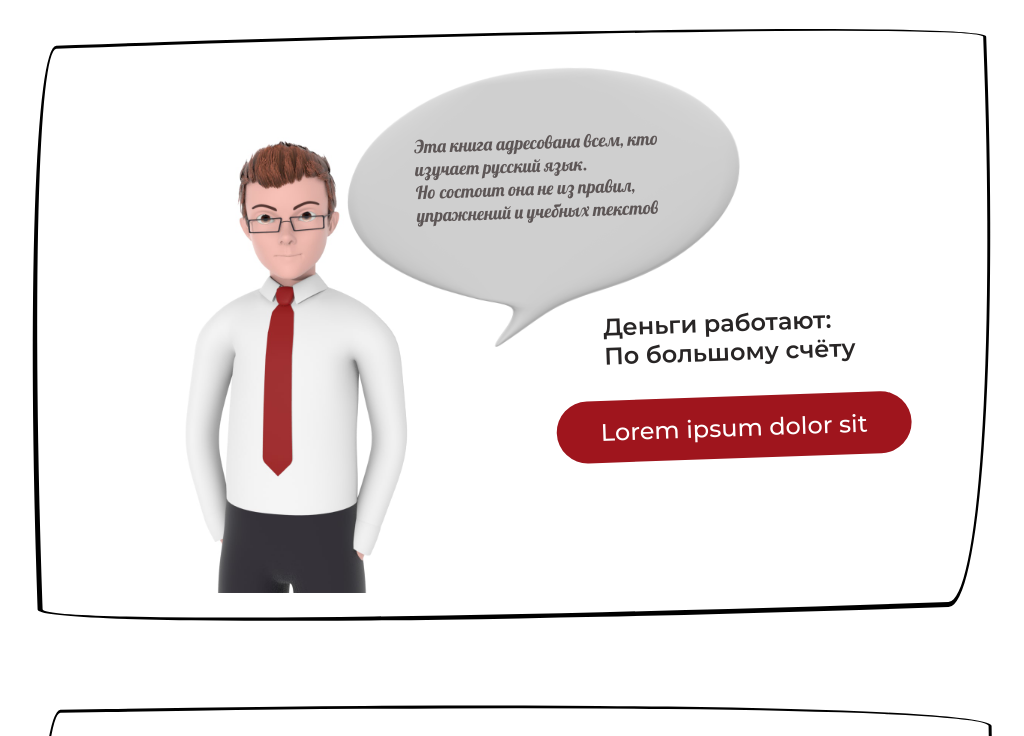
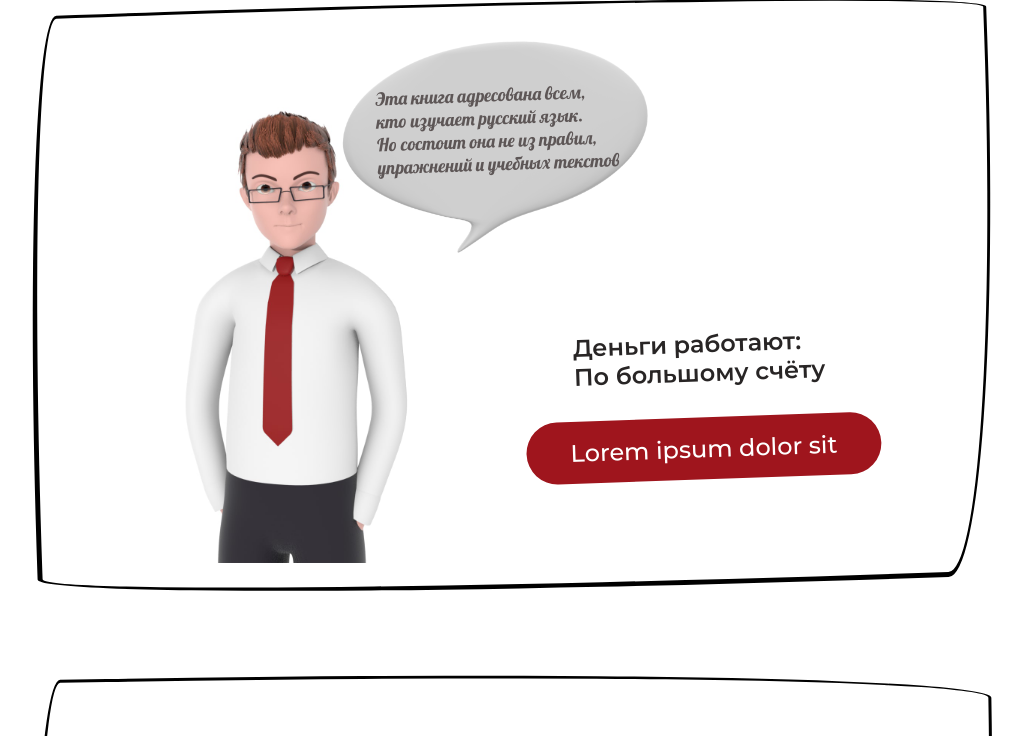
Before and after one commit to shaxzodbe/interactive, a plain HTML site: page index.html in a window 1280 px wide. Shown: the top 736 px of the page, without its empty margins (128-1152 px from the left). Drawn offline with nearby package versions, Linux system fonts and the light colour scheme.

Commit message:
added changes successfully

```diff
--- a/assets/scss/styles.css
+++ b/assets/scss/styles.css
@@ -674,7 +674,7 @@ body.dark-theme {
 }
 .box {
    overflow: hidden !important;
-   margin-top: 30px;
+   /* margin-top: 30px; */
    background: #fff;
    border: solid
       black;
@@ -810,7 +810,6 @@ body.dark-theme {
 }
 
 .celebrate__data {
-   margin-left: 20px;
    text-align: center;
 }
 .celebrate__speech
@@ -883,14 +882,14 @@ blockquote.speech {
 }
 
 .celebrate__description {
-   text-align: left;
+   text-align: justify;
    margin-left: var(
       --mb-0-5
    );
 }
 
 .celebrate__img {
-   width: 280px;
+   /* width: 280px; */
    -ms-grid-column-align: center;
    justify-self: center;
 }
@@ -1533,8 +1532,85 @@ blockquote.speech {
       row-gap: 0.5rem;
    }
 }
+@media screen and (max-width: 320px) {
+   .celebrate__cloud {
+      width: 150px;
+      height: 133px;
+      position: absolute;
+      left: 88%;
+      top: 16%;
+      transform: translate(
+         -50%,
+         -50%
+      );
+   }
+   .celebrate__cloud-text {
+      width: 136px;
+      height: 79px;
+      position: absolute;
+      left: 97%;
+      top: 18%;
+      transform: translate(
+         -50%,
+         -50%
+      );
+      font-size: 10px;
+      font-family: "Lobster",
+         cursive;
+   }
+}
 
 @media screen and (min-width: 320px) {
+   .celebrate__cloud {
+      width: 150px;
+      height: 133px;
+      position: absolute;
+      left: 88%;
+      top: 16%;
+      transform: translate(
+         -50%,
+         -50%
+      );
+   }
+   .celebrate__cloud-text {
+      width: 136px;
+      height: 79px;
+      position: absolute;
+      left: 97%;
+      top: 18%;
+      transform: translate(
+         -50%,
+         -50%
+      );
+      font-size: 10px;
+      font-family: "Lobster",
+         cursive;
+   }
+   .celebrate__cloud {
+      width: 150px;
+      height: 133px;
+      position: absolute;
+      left: 88%;
+      top: 16%;
+      transform: translate(
+         -50%,
+         -50%
+      );
+   }
+   .celebrate__cloud-text {
+      width: 136px;
+      height: 79px;
+      position: absolute;
+      left: 97%;
+      top: 18%;
+      transform: translate(
+         -50%,
+         -50%
+      );
+      font-size: 10px;
+      font-family: "Lobster",
+         cursive;
+   }
    .celebrate {
       margin-bottom: 80px;
    }
@@ -1589,6 +1665,31 @@ blockquote.speech {
 
 /* For medium devices */
 @media screen and (min-width: 576px) {
+   .celebrate__cloud {
+      width: 198px;
+      height: 179px;
+      position: absolute;
+      left: 86%;
+      top: 15%;
+      transform: translate(
+         -50%,
+         -50%
+      );
+   }
+   .celebrate__cloud-text {
+      width: 136px;
+      height: 79px;
+      position: absolute;
+      left: 86%;
+      top: 16%;
+      transform: translate(
+         -50%,
+         -50%
+      );
+      font-size: 10px;
+      font-family: "Lobster",
+         cursive;
+   }
    .celebrate_info_wrap {
       justify-content: space-between;
       padding: 0
@@ -1668,6 +1769,31 @@ blockquote.speech {
 }
 
 @media screen and (min-width: 767px) {
+   .celebrate__cloud {
+      width: 237px;
+      height: 227px;
+      position: absolute;
+      left: 51%;
+      top: 16%;
+      transform: translate(
+         -50%,
+         -50%
+      );
+   }
+   .celebrate__cloud-text {
+      width: 136px;
+      height: 79px;
+      position: absolute;
+      left: 49%;
+      top: 18%;
+      transform: translate(
+         -50%,
+         -50%
+      );
+      font-size: 10px;
+      font-family: "Lobster",
+         cursive;
+   }
    .celebrate_info_wrap {
       justify-content: space-between;
       padding: 0
@@ -1786,6 +1912,51 @@ blockquote.speech {
 
 /* For large devices */
 @media screen and (min-width: 992px) {
+   .celebrate__cloud {
+      width: 450px;
+      height: 410px;
+      position: absolute;
+      left: 54%;
+      top: 19%;
+      transform: translate(
+         -50%,
+         -50%
+      );
+   }
+   .celebrate__cloud-text {
+      width: 242px;
+      height: 100px;
+      position: absolute;
+      left: 49%;
+      top: 12%;
+      transform: translate(
+         -50%,
+         -50%
+      );
+      font-size: 18px;
+      font-family: "Lobster",
+         cursive;
+   }
+
+   .celebrate__section-1
+      .celebrate__div-first {
+      margin-top: 100px;
+   }
+   .celebrate__img {
+      width: unset !important;
+   }
+   .celebrate__cloud {
+      width: 350px;
+      height: 310px;
+      position: absolute;
+      left: 49%;
+      top: 13%;
+      transform: translate(
+         -50%,
+         -50%
+      );
+   }
+
    .container {
       margin-left: auto;
       margin-right: auto;
@@ -1815,7 +1986,7 @@ blockquote.speech {
    }
    .celebrate__section-1 {
       margin-top: 100px;
-      margin-left: 40px;
+      /* margin-left: 40px; */
    }
 
    .celebrate__img-2 {
```
